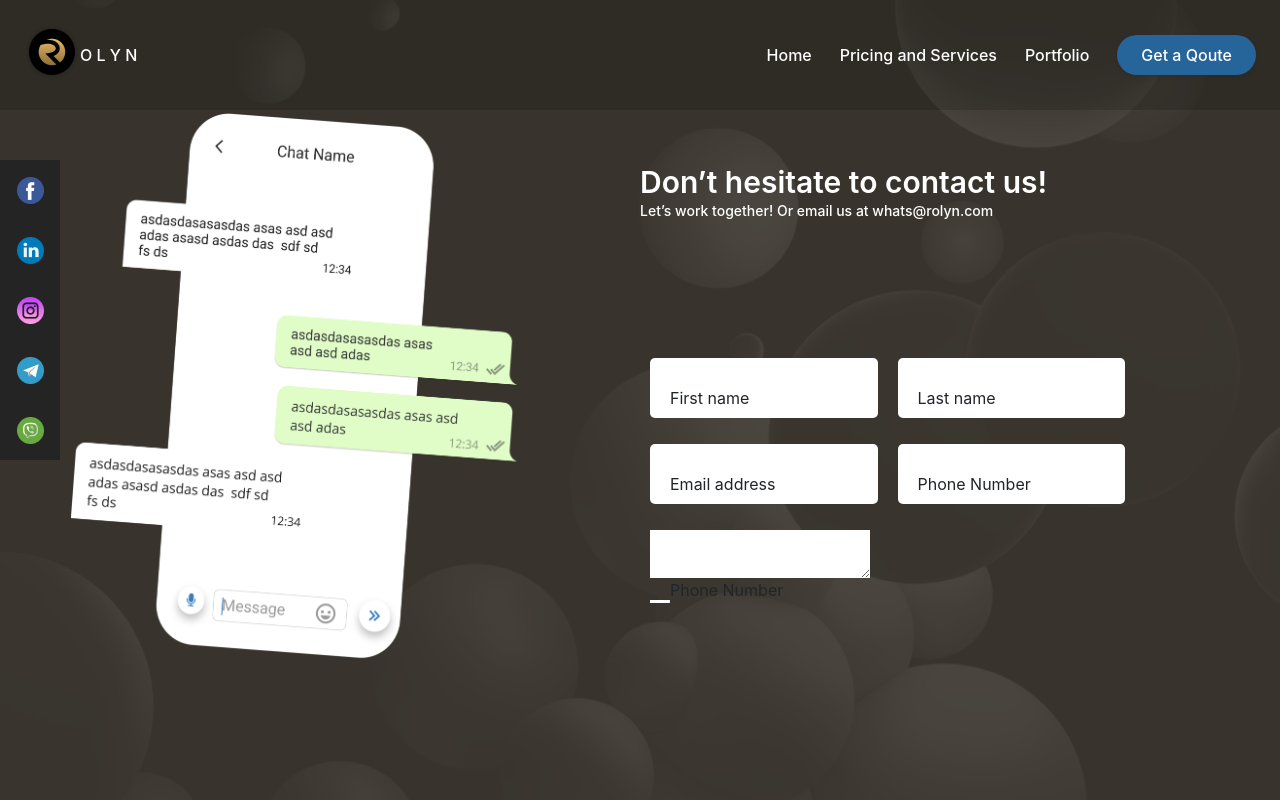
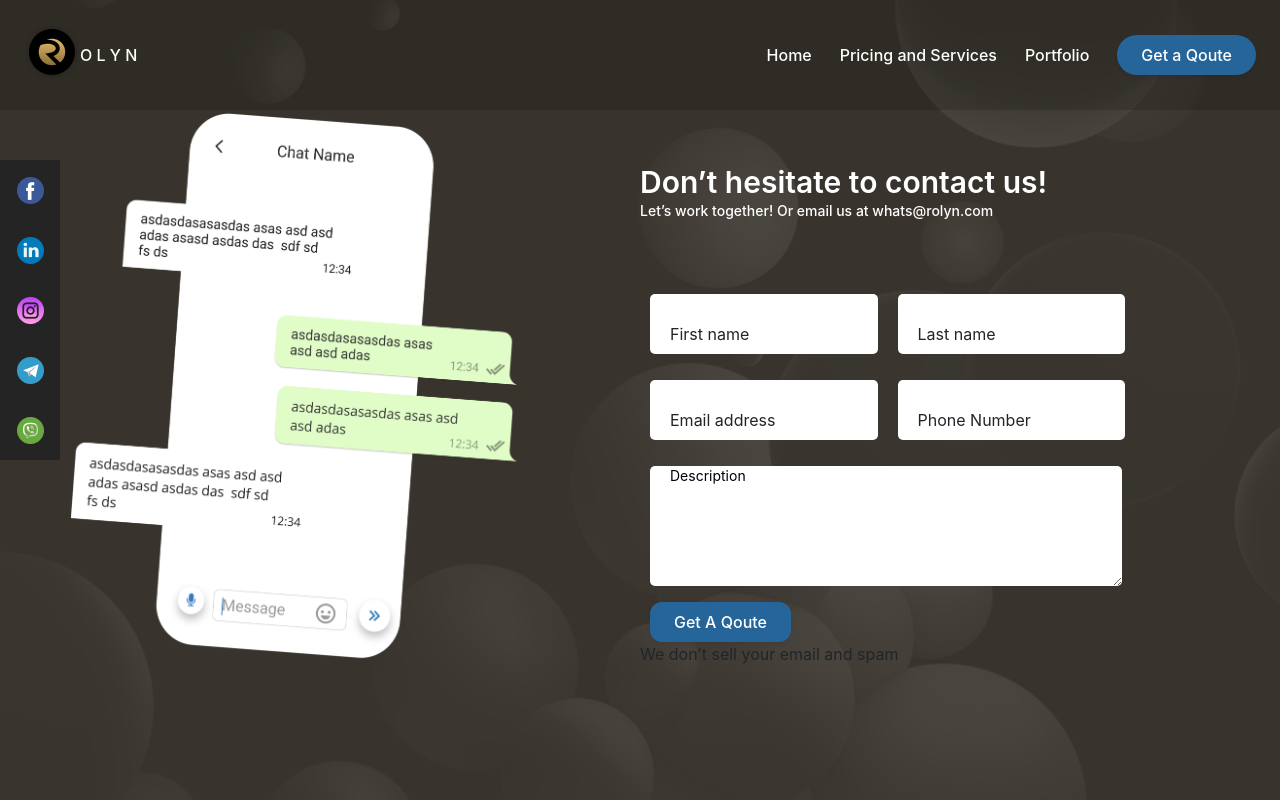
Before and after one commit to Master-Al/nextxy, a Next.js app: page /getaqoute in a window 1280 px wide. Built offline with nearby package versions, Linux system fonts and the light colour scheme.

Commit message:
getqoute

```diff
--- a/pages/getaqoute.tsx
+++ b/pages/getaqoute.tsx
@@ -49,11 +49,21 @@ class GetAQoute extends React.Component {
                 </label>
               </div>
               <div className="formArea">
-                <textarea name="text" required />
+                <textarea></textarea>
+                {/* <input type="text" name="text" required /> */}
                 <label className="label-name">
-                  <span className="content-name">Phone Number</span>
+                  <span className="content-name">Description</span>
                 </label>
               </div>
+              <div className="pl-2.5">
+                <button
+                  type="submit"
+                  className="l-8 whitespace-nowrap inline-flex items-center justify-center px-4 py-2  rounded-xl shadow-sm text-base font-medium text-white bg-[#266599] hover:bg-indigo-700"
+                >
+                  Get A Qoute
+                </button>
+              </div>
+              We don’t sell your email and spam
             </form>
 
             {/* <form className="regform">
--- a/styles/components.css
+++ b/styles/components.css
@@ -394,11 +394,11 @@ input[type="submit"] {
   display: inline-block;
   margin: 10px;
 }
-.formArea input {
+.formArea textarea {
   width: 100%;
   height: 100%;
   color: #000;
-  padding-top: 10px;
+  padding-top: 15px;
   border: none;
   border-radius: 5px;
   background-color: #ffffff;
@@ -406,7 +406,7 @@ input[type="submit"] {
 }
 .formArea label {
   position: absolute;
-  bottom: 40px;
+  bottom: 60px;
   left: 20px;
   width: 100%;
   height: 100%;
@@ -416,8 +416,8 @@ input[type="submit"] {
 .formArea label::after {
   content: "";
   position: absolute;
-  bottom: -1px;
-  left: px;
+  bottom: -4px;
+  left: 20px;
   width: 100%;
   height: 100%;
   border-bottom: 3px solid #ffffff;
@@ -432,18 +432,18 @@ input[type="submit"] {
   padding-bottom: 0.5px;
   transition: all 0.3s ease;
 }
-.formArea input:focus {
+.formArea textarea:focus {
   outline: none;
 }
-.formArea input:focus + .label-name .content-name,
-.formArea input:valid + .label-name .content-name {
+.formArea textarea:focus + .label-name .content-name,
+.formArea textarea:valid + .label-name .content-name {
   transform: translateY(-150%);
   font-size: 14px;
   left: 0px;
   color: #000000;
 }
-.formArea input:focus + .label-name::after,
-.formArea input:valid + .label-name::after {
+.formArea textarea:focus + .label-name::after,
+.formArea textarea:valid + .label-name::after {
   transform: translateX(0%);
 }
 @media screen and (max-width: 900px) {
```
